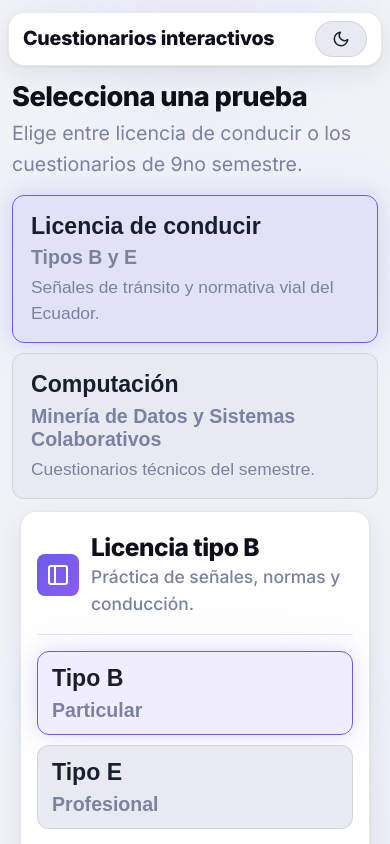
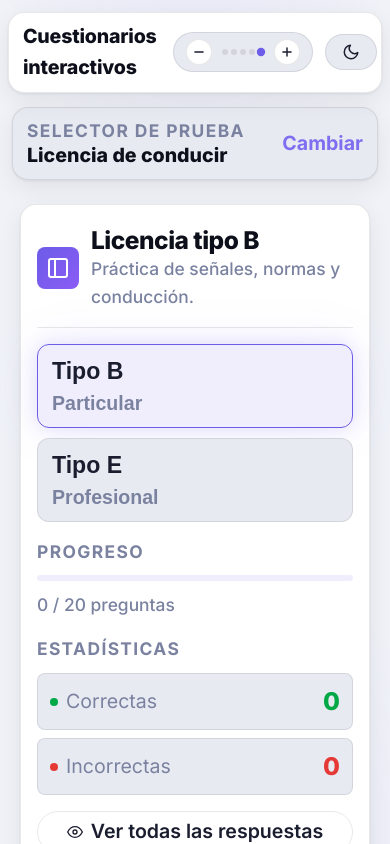
Before and after one commit to amsilvac1/CuestionarioLicenciaTipoEyB, a Vue app: page / in a window 390 px wide. Shown: the top 844 px of the page. Built offline with nearby package versions, Linux system fonts and the light colour scheme.

Commit message:
agregar modificar tamaño de letra y modo responsivo

```diff
--- a/src/App.vue
+++ b/src/App.vue
@@ -1,5 +1,5 @@
 <script setup>
-import { ref, watch, provide } from 'vue'
+import { ref, watch, computed, provide } from 'vue'
 import QuizView from './views/QuizView.vue'
 import QuizSwitcher from './components/QuizSwitcher.vue'
 import { familyOptions } from './data/quizCatalog'
@@ -39,7 +39,10 @@ watch(
 )
 
 function increaseFontSize() {
-  // función mantenida por compatibilidad (no usada en UI)
+  if (scaleIdx.value < SCALES.length - 1) {
+    scaleIdx.value++
+    fontScale.value = SCALES[scaleIdx.value]
+  }
 }
 
 function decreaseFontSize() {
@@ -59,6 +62,22 @@ provide('scaleMax', SCALES.length - 1)
 
 // Selector de prueba por entrada
 const selectedFamily = ref('licencia')
+const showFamilyPicker = ref(false)
+
+const selectedFamilyLabel = computed(
+  () =>
+    familyOptions.find((item) => item.key === selectedFamily.value)?.title ??
+    'Selecciona una prueba',
+)
+
+function toggleFamilyPicker() {
+  showFamilyPicker.value = !showFamilyPicker.value
+}
+
+function selectFamily(familyKey) {
+  selectedFamily.value = familyKey
+  showFamilyPicker.value = false
+}
 </script>
 
 <template>
@@ -70,6 +89,58 @@ const selectedFamily = ref('licencia')
       </div>
       <div class="toolbar-controls">
         <!-- Theme toggle -->
+        <!-- Font size controls -->
+        <div class="font-controls">
+          <span class="control-label">Texto</span>
+          <button
+            class="ctrl-btn"
+            :disabled="scaleIdx <= 0"
+            @click="decreaseFontSize"
+            title="Reducir tamaño de letra"
+            aria-label="Reducir tamaño de letra"
+          >
+            <svg
+              width="14"
+              height="14"
+              viewBox="0 0 24 24"
+              fill="none"
+              stroke="currentColor"
+              stroke-width="2.5"
+              stroke-linecap="round"
+            >
+              <line x1="5" y1="12" x2="19" y2="12" />
+            </svg>
+          </button>
+          <span class="font-indicator">
+            <span
+              v-for="(_, i) in 5"
+              :key="i"
+              class="dot"
+              :class="{ active: i === scaleIdx }"
+            ></span>
+          </span>
+          <button
+            class="ctrl-btn"
+            :disabled="scaleIdx >= scaleMax"
+            @click="increaseFontSize"
+            title="Aumentar tamaño de letra"
+            aria-label="Aumentar tamaño de letra"
+          >
+            <svg
+              width="14"
+              height="14"
+              viewBox="0 0 24 24"
+              fill="none"
+              stroke="currentColor"
+              stroke-width="2.5"
+              stroke-linecap="round"
+            >
+              <line x1="12" y1="5" x2="12" y2="19" />
+              <line x1="5" y1="12" x2="19" y2="12" />
+            </svg>
+          </button>
+        </div>
+
         <button
           class="theme-toggle-btn"
           @click="toggleTheme"
@@ -119,13 +190,39 @@ const selectedFamily = ref('licencia')
       </div>
     </header>
 
-    <div id="center">
-      <QuizSwitcher
-        v-model="selectedFamily"
-        :items="familyOptions"
-        title="Selecciona una prueba"
-        description="Elige entre licencia de conducir o los cuestionarios de 9no semestre."
-      />
+    <div id="center" class="center-shell">
+      <button
+        type="button"
+        class="family-picker-trigger glass-card"
+        :class="{ open: showFamilyPicker }"
+        :aria-expanded="showFamilyPicker"
+        aria-controls="family-picker-panel"
+        @click="toggleFamilyPicker"
+      >
+        <span class="trigger-copy">
+          <span class="trigger-eyebrow">Selector de prueba</span>
+          <span class="trigger-title">{{ selectedFamilyLabel }}</span>
+        </span>
+        <span class="trigger-action">
+          {{ showFamilyPicker ? 'Cerrar' : 'Cambiar' }}
+        </span>
+      </button>
+
+      <transition name="family-panel">
+        <div
+          v-if="showFamilyPicker"
+          id="family-picker-panel"
+          class="family-picker-panel glass-card"
+        >
+          <QuizSwitcher
+            :model-value="selectedFamily"
+            :items="familyOptions"
+            title="Selecciona una prueba"
+            description="Elige entre licencia de conducir o los cuestionarios de 9no semestre."
+            @update:modelValue="selectFamily"
+          />
+        </div>
+      </transition>
 
       <QuizView :key="selectedFamily" :family="selectedFamily" />
     </div>
@@ -280,6 +377,93 @@ const selectedFamily = ref('licencia')
   white-space: nowrap;
 }
 
+.center-shell {
+  display: flex;
+  flex-direction: column;
+  gap: 16px;
+  padding: 16px 16px 28px;
+}
+
+.family-picker-trigger {
+  width: 100%;
+  display: flex;
+  align-items: center;
+  justify-content: space-between;
+  gap: 16px;
+  padding: 14px 18px;
+  border-radius: var(--radius-lg);
+  border: 1px solid var(--clr-border);
+  background: var(--clr-surface-2);
+  color: var(--clr-text);
+  font-family: var(--ff-sans);
+  cursor: pointer;
+  transition:
+    transform var(--t-fast) var(--ease-spring),
+    border-color var(--t-fast) var(--ease-out),
+    background var(--t-fast) var(--ease-out),
+    box-shadow var(--t-normal) var(--ease-out);
+}
+
+.family-picker-trigger:hover {
+  transform: translateY(-1px);
+  border-color: var(--clr-accent);
+  box-shadow: 0 8px 24px rgba(108, 92, 231, 0.12);
+}
+
+.family-picker-trigger.open {
+  border-color: var(--clr-accent);
+  background: var(--clr-accent-bg);
+}
+
+.trigger-copy {
+  display: flex;
+  flex-direction: column;
+  gap: 2px;
+  text-align: left;
+  min-width: 0;
+}
+
+.trigger-eyebrow {
+  font-size: var(--fs-xs);
+  font-weight: 700;
+  text-transform: uppercase;
+  letter-spacing: 0.08em;
+  color: var(--clr-text-muted);
+}
+
+.trigger-title {
+  font-size: var(--fs-base);
+  font-weight: 800;
+  color: var(--clr-text-h);
+}
+
+.trigger-action {
+  flex-shrink: 0;
+  font-size: var(--fs-sm);
+  font-weight: 700;
+  color: var(--clr-accent-light);
+}
+
+.family-picker-panel {
+  padding: 18px;
+  border-radius: var(--radius-lg);
+  border: 1px solid var(--clr-border);
+  background: var(--clr-surface-2);
+}
+
+.family-panel-enter-active,
+.family-panel-leave-active {
+  transition:
+    opacity var(--t-normal) var(--ease-out),
+    transform var(--t-normal) var(--ease-out);
+}
+
+.family-panel-enter-from,
+.family-panel-leave-to {
+  opacity: 0;
+  transform: translateY(-8px);
+}
+
 /* Responsive toolbar */
 @media (max-width: 600px) {
   .app-toolbar {
@@ -298,5 +482,23 @@ const selectedFamily = ref('licencia')
   .control-label {
     display: none;
   }
+
+  .center-shell {
+    padding: 12px 8px 20px;
+    gap: 12px;
+  }
+
+  .family-picker-trigger {
+    padding: 12px 14px;
+    gap: 12px;
+  }
+
+  .trigger-title {
+    font-size: var(--fs-sm);
+  }
+
+  .family-picker-panel {
+    padding: 14px;
+  }
 }
 </style>
--- a/src/components/Resultados.vue
+++ b/src/components/Resultados.vue
@@ -6,18 +6,46 @@
     <!-- Icon + Title -->
     <div class="results-header">
       <div class="results-icon" :class="aprobado ? 'icon-pass' : 'icon-fail'">
-        <svg v-if="aprobado" width="48" height="48" viewBox="0 0 24 24" fill="none" stroke="currentColor" stroke-width="2" stroke-linecap="round" stroke-linejoin="round">
-          <path d="M22 11.08V12a10 10 0 1 1-5.93-9.14"/>
-          <polyline points="22 4 12 14.01 9 11.01"/>
+        <svg
+          v-if="aprobado"
+          width="48"
+          height="48"
+          viewBox="0 0 24 24"
+          fill="none"
+          stroke="currentColor"
+          stroke-width="2"
+          stroke-linecap="round"
+          stroke-linejoin="round"
+        >
+          <path d="M22 11.08V12a10 10 0 1 1-5.93-9.14" />
+          <polyline points="22 4 12 14.01 9 11.01" />
         </svg>
-        <svg v-else width="48" height="48" viewBox="0 0 24 24" fill="none" stroke="currentColor" stroke-width="2" stroke-linecap="round" stroke-linejoin="round">
-          <circle cx="12" cy="12" r="10"/>
-          <line x1="15" y1="9" x2="9" y2="15"/>
-          <line x1="9" y1="9" x2="15" y2="15"/>
+        <svg
+          v-else
+          width="48"
+          height="48"
+          viewBox="0 0 24 24"
+          fill="none"
+          stroke="currentColor"
+          stroke-width="2"
+          stroke-linecap="round"
+          stroke-linejoin="round"
+        >
+          <circle cx="12" cy="12" r="10" />
+          <line x1="15" y1="9" x2="9" y2="15" />
+          <line x1="9" y1="9" x2="15" y2="15" />
         </svg>
       </div>
-      <h2 class="results-title">{{ aprobado ? '¡Felicidades!' : 'Sigue practicando' }}</h2>
-      <p class="results-subtitle">{{ aprobado ? 'Has aprobado el cuestionario' : 'Necesitas más preparación' }}</p>
+      <h2 class="results-title">
+        {{ aprobado ? '¡Felicidades!' : 'Sigue practicando' }}
+      </h2>
+      <p class="results-subtitle">
+        {{
+          aprobado
+            ? 'Has aprobado el cuestionario'
+            : 'Necesitas más preparación'
+        }}
+      </p>
     </div>
 
     <!-- Score ring -->
@@ -27,7 +55,9 @@
         <circle
           class="ring-fill"
           :class="aprobado ? 'ring-pass' : 'ring-fail'"
-          cx="60" cy="60" r="52"
+          cx="60"
+          cy="60"
+          r="52"
           :style="{ strokeDashoffset: ringOffset }"
         />
       </svg>
@@ -58,7 +88,19 @@
     <!-- Actions -->
     <div class="results-actions">
       <button class="btn btn-primary" @click="$emit('restart-all')">
-        <svg width="16" height="16" viewBox="0 0 24 24" fill="none" stroke="currentColor" stroke-width="2.5" stroke-linecap="round" stroke-linejoin="round"><polyline points="23 4 23 10 17 10"/><path d="M20.49 15a9 9 0 1 1-2.12-9.36L23 10"/></svg>
+        <svg
+          width="16"
+          height="16"
+          viewBox="0 0 24 24"
+          fill="none"
+          stroke="currentColor"
+          stroke-width="2.5"
+          stroke-linecap="round"
+          stroke-linejoin="round"
+        >
+          <polyline points="23 4 23 10 17 10" />
+          <path d="M20.49 15a9 9 0 1 1-2.12-9.36L23 10" />
+        </svg>
         Reiniciar cuestionario
       </button>
     </div>
@@ -98,7 +140,7 @@ const ringOffset = computed(() => {
 <style scoped>
 .resultados {
   padding: 40px 32px;
-  max-width: 480px;
+  max-width: 520px;
   width: 100%;
   margin: 0 auto;
   display: flex;
@@ -125,8 +167,12 @@ const ringOffset = computed(() => {
   pointer-events: none;
 }
 
-.icon-pass ~ .results-title { color: var(--clr-correct); }
-.icon-fail ~ .results-title { color: var(--clr-wrong); }
+.icon-pass ~ .results-title {
+  color: var(--clr-correct);
+}
+.icon-fail ~ .results-title {
+  color: var(--clr-wrong);
+}
 
 .results-header {
   display: flex;
@@ -196,8 +242,12 @@ const ringOffset = computed(() => {
   transition: stroke-dashoffset 1s var(--ease-out);
 }
 
-.ring-pass { stroke: var(--clr-correct); }
-.ring-fail { stroke: var(--clr-wrong); }
+.ring-pass {
+  stroke: var(--clr-correct);
+}
+.ring-fail {
+  stroke: var(--clr-wrong);
+}
 
 .score-ring-text {
   position: absolute;
@@ -210,7 +260,8 @@ const ringOffset = computed(() => {
 
 .score-value {
   font-size: var(--fs-2xl);
-  font-weight: 800;
+  font-weight: 700;
+
   color: var(--clr-text-h);
   line-height: 1;
 }
@@ -248,8 +299,12 @@ const ringOffset = computed(() => {
   color: var(--clr-text-h);
 }
 
-.stat-correct .stat-number { color: var(--clr-correct); }
-.stat-wrong .stat-number   { color: var(--clr-wrong); }
+.stat-correct .stat-number {
+  color: var(--clr-correct);
+}
+.stat-wrong .stat-number {
+  color: var(--clr-wrong);
+}
 
 .stat-label {
   font-size: var(--fs-xs);
@@ -277,13 +332,71 @@ const ringOffset = computed(() => {
 /* ── Responsive ── */
 @media (max-width: 480px) {
   .resultados {
-    padding: 28px 20px;
-    gap: 22px;
+    padding: 24px 16px;
+    gap: 18px;
+    max-width: 100%;
+  }
+
+  .results-header {
+    gap: 6px;
+  }
+
+  .results-icon {
+    width: 64px;
+    height: 64px;
+  }
+
+  .results-icon svg {
+    width: 38px;
+    height: 38px;
+  }
+
+  .results-title {
+    font-size: var(--fs-xl);
+  }
+
+  .results-subtitle {
+    font-size: var(--fs-sm);
+  }
+
+  .score-ring-container {
+    width: 124px;
+    height: 124px;
+  }
+
+  .score-value {
+    font-size: var(--fs-xl);
+  }
+
+  .stats-grid {
+    display: grid;
+    grid-template-columns: 1fr;
+    gap: 10px;
+    padding: 14px;
+  }
+
+  .stat-divider {
+    display: none;
+  }
+
+  .stat-item {
+    flex-direction: row;
+    justify-content: space-between;
+    width: 100%;
+  }
+
+  .stat-label {
+    letter-spacing: 0.04em;
   }
 
   .stats-grid {
     gap: 16px;
     padding: 14px 16px;
   }
+
+  .results-actions .btn {
+    padding: 12px 14px;
+    font-size: var(--fs-sm);
+  }
 }
 </style>
```
